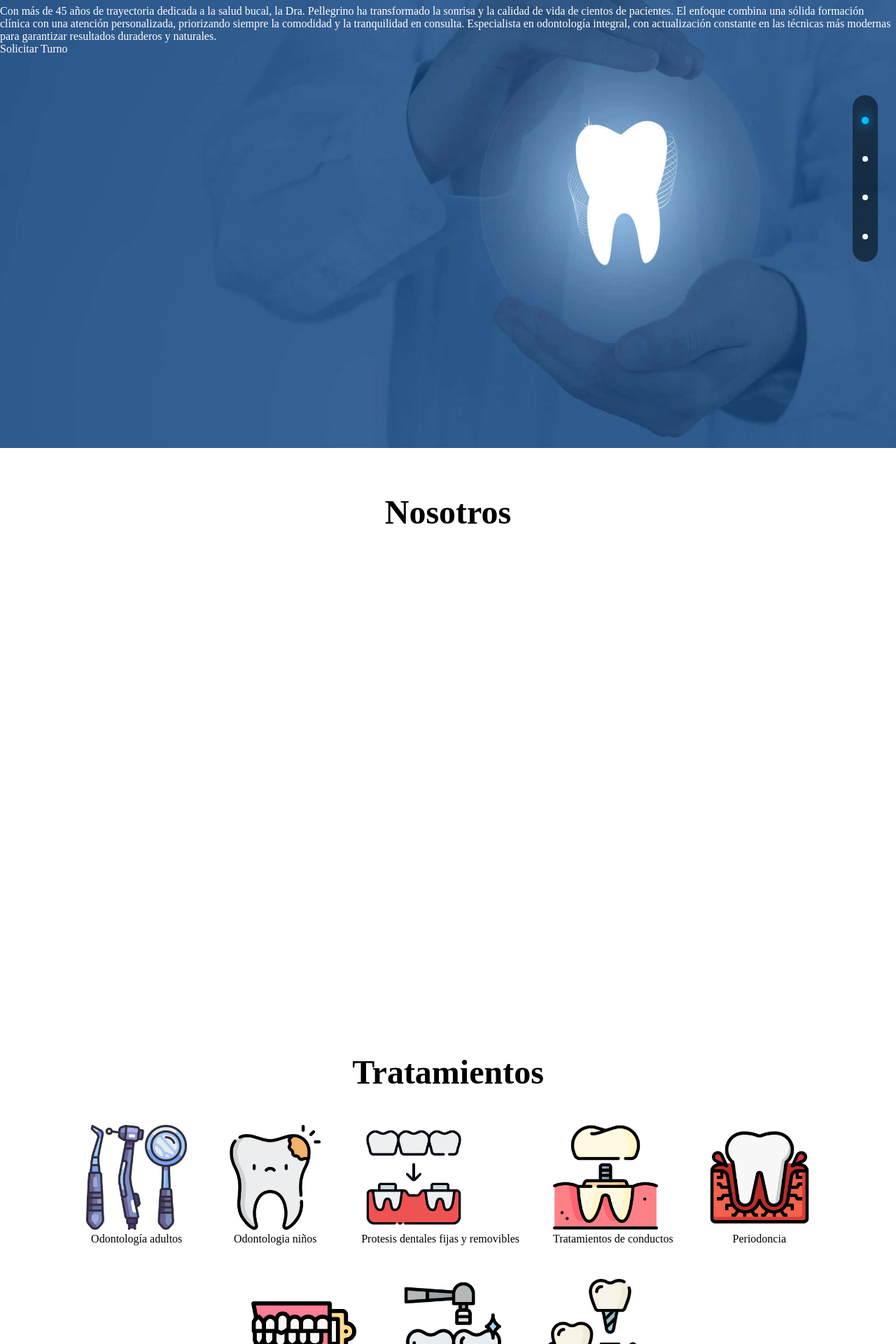
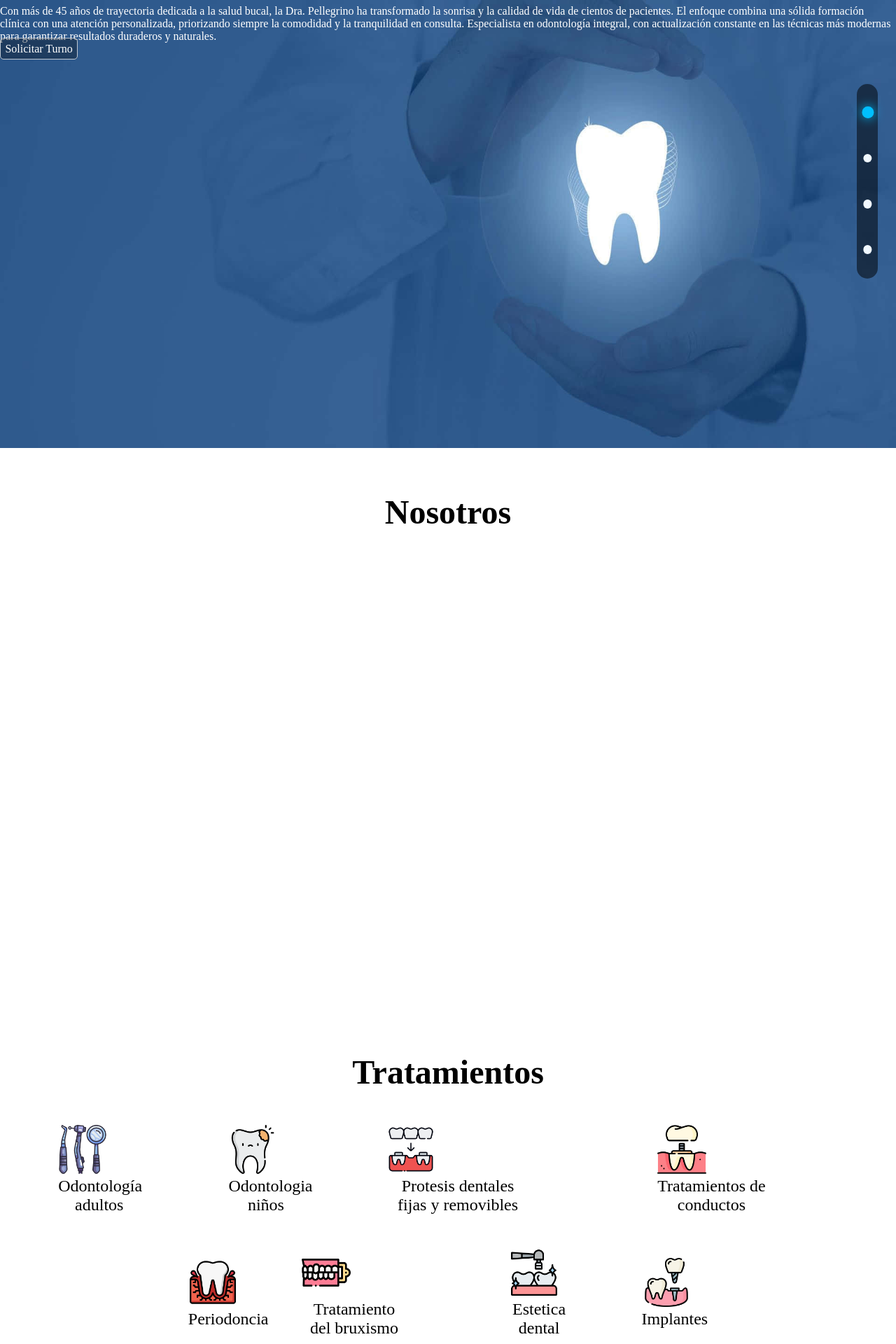
Before and after one commit to tomassale/Odontologia, a Next.js app in the folder client/: page / in a window 1280 px wide. Shown: the part 160-2080 px from the top of the page at 70% size. Built offline with nearby package versions, Linux system fonts and the light colour scheme.

Commit message:
Added styles on mobile perspective and content

```diff
--- a/client/app/_components/contacto/ContactMap.tsx
+++ b/client/app/_components/contacto/ContactMap.tsx
@@ -2,9 +2,10 @@ export default function ContactMap() {
   return (
     <iframe
       title="Ubicación Consultorio"
+      className='map'
       src="https://www.google.com/maps/embed?pb=!1m18!1m12!1m3!1d3280.7309790915087!2d-58.53040848780947!3d-34.68673857281178!2m3!1f0!2f0!3f0!3m2!1i1024!2i768!4f13.1!3m3!1m2!1s0x95bcc8c65eebf0a3%3A0xaf5de9bb35b0baf8!2sCatriel%204929%2C%20B1766FLK%20La%20Tablada%2C%20Provincia%20de%20Buenos%20Aires!5e0!3m2!1ses-419!2sar!4v1771205783267!5m2!1ses-419!2sar"
-      width="600"
-      height="450"
+      width="300"
+      height="195"
       loading="lazy"
     />
   )
--- a/client/app/_components/dentista/left/LeftComponent.tsx
+++ b/client/app/_components/dentista/left/LeftComponent.tsx
@@ -2,11 +2,13 @@ export default function LeftComponent(){
   const year = new Date().getFullYear() - 1981;
 
   return(
-    <div className="leftcomponent">
+    <div className="leftComponent">
       <p>
       Con más de {year} años de trayectoria dedicada a la salud bucal, la Dra. Pellegrino ha transformado la sonrisa y la calidad de vida de cientos de pacientes. El enfoque combina una sólida formación clínica con una atención personalizada, priorizando siempre la comodidad y la tranquilidad en consulta. Especialista en odontología integral, con actualización constante en las técnicas más modernas para garantizar resultados duraderos y naturales.
       </p>
-      <a href="tel:46553353">Solicitar Turno</a>
+      <a href="tel:46553353">
+        Solicitar Turno
+      </a>
     </div>
   )
 }
--- a/client/app/_components/dentista/right/RightComponent.tsx
+++ b/client/app/_components/dentista/right/RightComponent.tsx
@@ -1,6 +1,6 @@
 export default function RightComponent(){
   return(
-    <div className="rightcomponent">
+    <div className="rightComponent">
 
     </div>
   )
--- a/client/app/_components/tratamientos/TratamientoItem.tsx
+++ b/client/app/_components/tratamientos/TratamientoItem.tsx
@@ -1,5 +1,8 @@
+"use client"
 import Image from "next/image";
+import { useInView } from "react-intersection-observer";
 
+// ... (tus interfaces se mantienen igual)
 interface Tratamiento {
   id: number,
   src: string,
@@ -12,14 +15,23 @@ interface TratamientoProps{
 }
 
 export default function TratamientoItem({data} : TratamientoProps) {
+
+  const { ref, inView } = useInView({
+    triggerOnce: true,
+    threshold: 0.4,
+  })
+
   return (
-    <div className='tratamientoItems'>
+    <div
+      ref={ref}
+      className={`tratamientoItems ${inView ? 'inView' : ''}`}
+    >
       {data.map((img)=>(
-        <div className='item' key={img.id}>
+        <div className='item' key={img.id} >
           <Image
             src={img.src}
-            height={150}
-            width={150}
+            height={70}
+            width={70}
             alt={img.alt}
           />
           <p>{img.title}</p>
--- a/client/app/globals.scss
+++ b/client/app/globals.scss
@@ -3,11 +3,12 @@
 @tailwind utilities;
 
 //VARIABLES
-$mini: 'max-width: 360px';
-$mobile: 'min-width: 361px) and (max-width: 767px';
-$tablet: 'min-width: 768px) and (max-width: 1024px';
-$notebook: 'min-width: 1025px) and (max-width: 1440px) and (min-height: 768px) and (max-height: 900px';
-$desktop: 'min-width: 1920px';
+$mini: "max-width: 360px";
+$mobile: "min-width: 361px) and (max-width: 767px";
+$tablet: "min-width: 768px) and (max-width: 1024px";
+$notebook: "min-width: 1025px) and (max-width: 1440px";
+$medium: "min-width: 1441px) and (max-width: 1900px";
+$desktop: "min-width: 1901px";
 
 //MIXINS
 @mixin titles{
@@ -35,7 +36,6 @@ $desktop: 'min-width: 1920px';
 }
 
 @mixin fade($fade, $delay) {
-  opacity: 0;
   animation: fade-#{$fade} 0.6s forwards;
   animation-delay: $delay;
 }
@@ -55,6 +55,10 @@ $desktop: 'min-width: 1920px';
     color: inherit;
     user-select: none;
     cursor: pointer;
+    @media (#{$mini}), (#{$mobile}), (#{$tablet}) {
+      -webkit-user-select: none;
+      -webkit-tap-highlight-color: transparent;
+    }
   }
   h1{
     @include titles();
@@ -77,61 +81,56 @@ body{
     top: 35%;
     display: flex;
     height: max-content;
-    justify-content: flex-end;
-    align-items: flex-end;
-    margin-top: 1rem;
     animation: fade-right 2s;
 
     .headerLinks {
-      padding: 0.5rem;
+      padding: 0.5rem 0;
+      width: 30px;
       border-radius: 20px;
       background-color: rgba(0, 0, 0, 0.514);
       display: flex;
       flex-direction: column;
       align-items: center;
-      width: 20px;
-
+      overflow: visible;
       a {
         position: relative;
         display: flex;
-        justify-content: center;
+        justify-content: flex-end;
         align-items: center;
         color: transparent;
-        font-size: 0.9rem;
-        padding-block: 1.2rem;
+        font-size: 0.7rem;
+        padding-block: 0.8rem;
+        text-decoration: none;
         transition: all 0.3s ease;
-
-        // --- EL PUNTO (Estado Base: Visible y Blanco) ---
+        white-space: nowrap;
+        width: 100%;
+        padding-right: 20px;
+        @media (#{$notebook}) , (#{$desktop}) { font-size: 1.5rem; padding-block: 1.2rem }
         &::before {
           content: '';
           position: absolute;
-          width: 8px;
-          height: 8px;
+          width: 0.5rem;
+          height: 0.5rem;
           background-color: aliceblue;
           border-radius: 50%;
-          top: 50%;
-          left: 50%;
-          transform: translate(-50%, -50%);
+          right: 50%;
+          transform: translateX(50%);
           transition: all 0.3s ease;
           opacity: 1;
+          @media (#{$notebook}) , (#{$desktop}) { width: 0.8rem; height: 0.8rem; }
         }
-
-        // --- ESTADO ACTIVO (Punto Celeste) ---
-        &.active {
-          &::before {
-            background-color: #00BFFF;
-            box-shadow: 0 0 12px #00BFFF;
-            transform: translate(-50%, -50%) scale(1.3);
-            text-align: end;
-          }
+        &.active::before {
+          background-color: #00BFFF;
+          box-shadow: 0 0 12px #00BFFF;
+          transform: translateX(50%) scale(1.3);
         }
-
-        // --- HOVER (Mostrar Texto, Esconder Punto) ---
         &:hover {
-          color: aliceblue;
+          color: rgb(108, 167, 218);
+          font-weight: bold;
+          text-shadow: #000000;
           &::before {
             opacity: 0;
-            transform: translate(-50%, -50%) scale(0);
+            transform: translateX(50%) scale(0);
           }
         }
       }
@@ -141,41 +140,77 @@ body{
   .dentista {
     @include divs();
     color: white;
+    h1{}
     .fondoDentista {
       position: sticky;
       top: 0;
       z-index: -1;
     }
+    .leftComponent{
+      p{
+
+      }
+      a{
+        background-color: #00000050;
+        border-radius: 5px;
+        border: 1.5px solid rgba(255, 255, 255, 0.712);
+        font-size: 1rem;
+        padding: 0.5%
+      }
+    }
+    .rightComponent{
+
+    }
   }
+
   // --- SECCION NOSOTROS ---
   .nosotros{
     @include divs();
   }
+
   // --- SECCION TRATAMIENTOS ---
-  .tratamientos{
+  .tratamientos {
     @include divs();
-    .tratamientoItems{
+    .tratamientoItems {
       display: flex;
       flex-wrap: wrap;
       justify-content: center;
-      width: 90%;
+      width: 60%;
       margin: auto;
       align-items: center;
       gap: 3rem;
-      .item{
-        @include fade(up, 1.5s);
+      @media (#{$notebook}), (#{$desktop}) { width: 90%;}
+      .item {
+        opacity: 0;
+        transform: translateY(40px);
         flex-shrink: 0;
         height: max-content;
-        p{
+        transition: scale 0.3s ease;
+        @media (#{$notebook}), (#{$desktop}) {
+          img{
+            width: 160;
+            height: 160;
+          }
+        }
+        p {
           text-align: center;
+          font-size: .6rem;
+          width: 60%;
+          @media (#{$notebook}), (#{$desktop}) { font-size: 1.5rem; width: 60%; }
         }
-        &:hover{
+        &:hover {
           scale: 1.05;
         }
       }
-      @include turn(8);
+      &.inView {
+        .item {
+          @include fade(up, 1s);
+        }
+        @include turn(8);
+      }
     }
   }
+
   // --- SECCION CONTACTO ---
   .contacto{
     @include divs();
@@ -186,6 +221,11 @@ body{
       margin-left: 1.1rem;
       li{}
     }
+    .map{
+      justify-content: center;
+      align-items: center;
+      margin-top: 3rem;
+    }
   }
   // --- FOOTER ---
   .footer{
@@ -195,7 +235,7 @@ body{
     text-align: center;
     padding-top: 1%;
     a{
-      font-size: 1rem;
+      font-size: 0.8rem;
       text-shadow:
        -0.2px -0.2px 0 #fff,
         0.2px -0.2px 0 #fff,
--- a/client/package.json
+++ b/client/package.json
@@ -14,6 +14,7 @@
     "next": "16.1.2",
     "react": "19.2.3",
     "react-dom": "19.2.3",
+    "react-intersection-observer": "^10.0.2",
     "react-scroll": "^1.9.3",
     "sass": "^1.97.3"
   },
```
Also changed, not shown: 1 other file (tests, documents, lock files or other folders).
